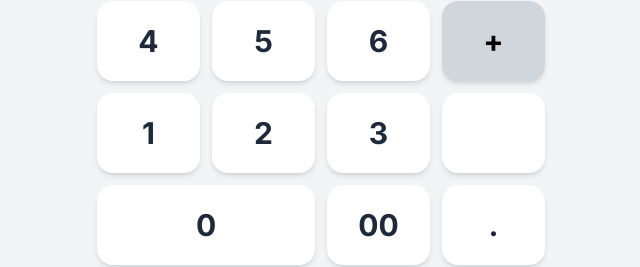
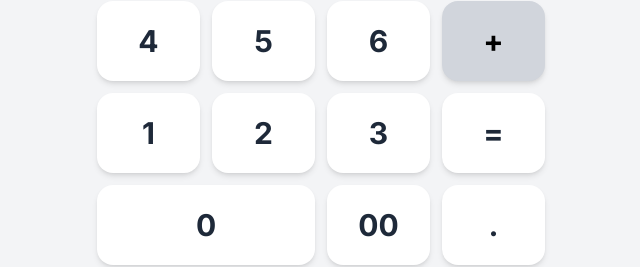
Before and after one commit to Reossann/my-universe, a Next.js app: page /calc in a window 1280 px wide. Shown: the part 467-734 px from the top of the page, without its empty margins (319-959 px from the left). Built offline with nearby package versions, Linux system fonts and the light colour scheme.

Commit message:
fix: calc => UI[=]を改善

```diff
--- a/app/calc/page.tsx
+++ b/app/calc/page.tsx
@@ -120,7 +120,7 @@ export default function Calc() {
             onClick={() => handlePrint(btn)}
             className={`
               h-20 text-3xl font-bold rounded-2xl transition active:scale-95 shadow-md
-              ${btn === "=" ? "bg-orange-500 hover:bg-orange-400 text-white" : ""}
+              ${btn === "=" ? "bg-orange-500 hover:bg-orange-400 " : ""}
               ${["C", "B", "÷", "×", "-", "+"].includes(btn) ? "bg-gray-300 text-black hover:bg-gray-200" : "bg-white text-gray-800 hover:bg-gray-50"}
               ${btn === "0" ? "col-span-2" : ""}
             `}
```
